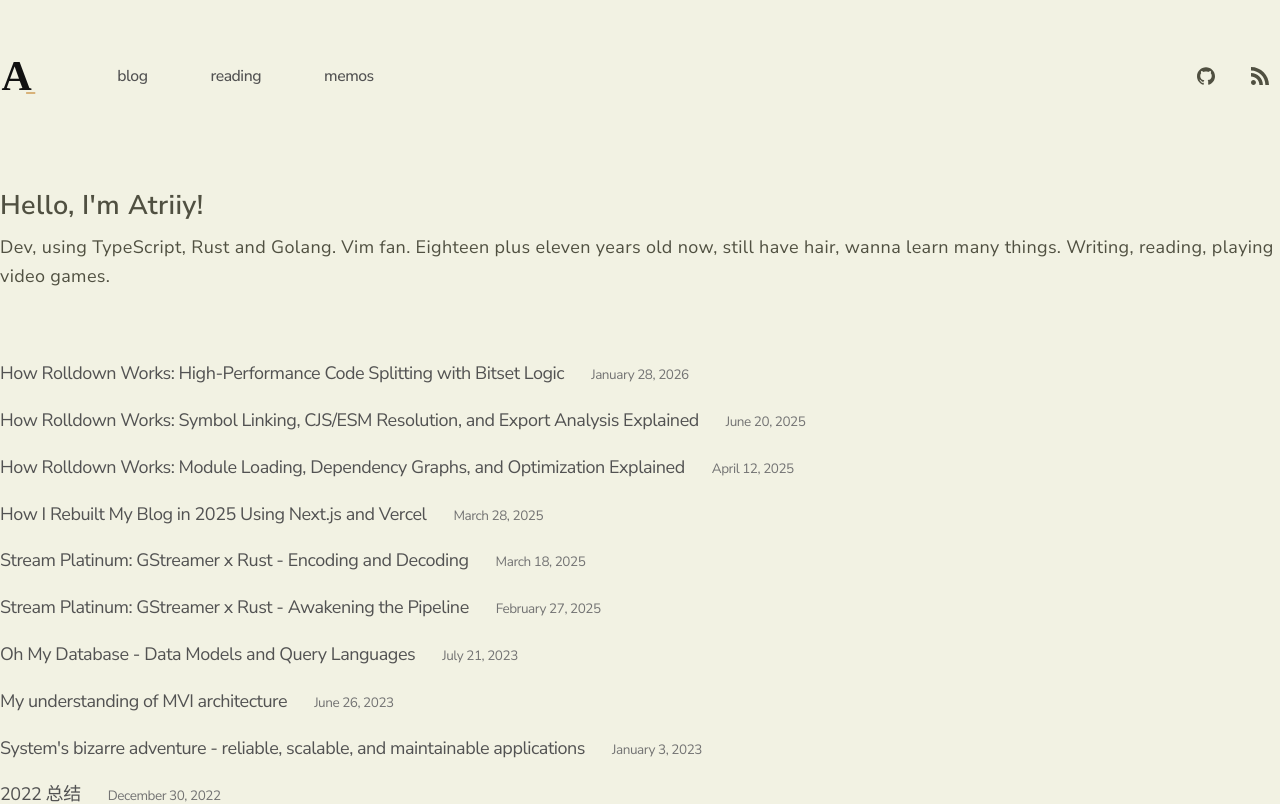
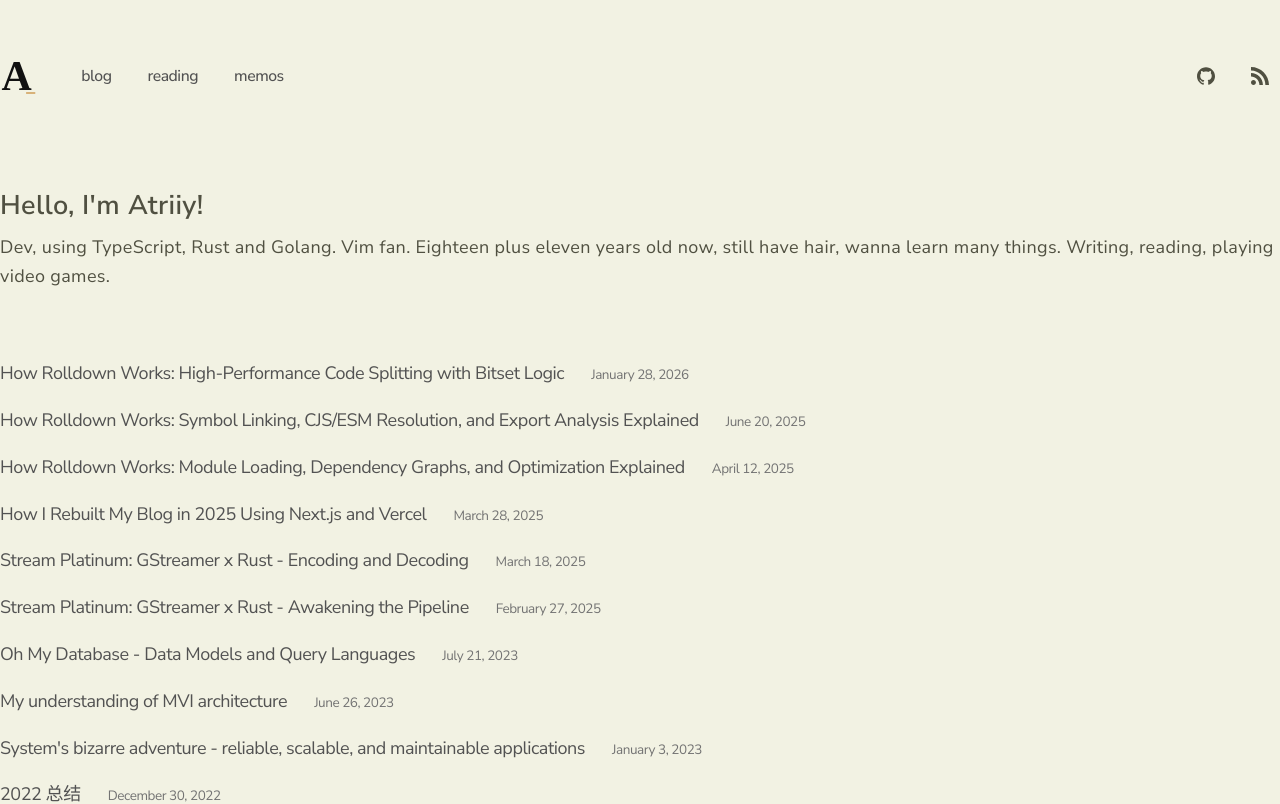
Before and after one commit to ShroXd/atriiy.dev, a Next.js app: page / in a window 1280 px wide. Shown: the top 804 px of the page. Built offline with nearby package versions, Linux system fonts and the light colour scheme.

Commit message:
feat: shrink gap between icon and nav link (#35)

```diff
--- a/app/components/nav.tsx
+++ b/app/components/nav.tsx
@@ -47,6 +47,7 @@ export function Navbar() {
           <div className='flex w-full flex-col flex-wrap gap-6 md:flex-row md:items-center md:justify-between'>
             <div className='flex flex-row flex-wrap items-center gap-x-6 gap-y-2'>
               <NavIcon />
+              <div className='-ml-8'>
                 {Object.entries(navItems).map(([path, { name }]) => {
                   return (
                     <NavLink key={path} href={path}>
@@ -54,6 +55,7 @@ export function Navbar() {
                     </NavLink>
                   )
                 })}
+              </div>
             </div>
             <ul className='flex flex-row items-center gap-3'>
               {socialLinks.map(link => (
```
Lines whose indentation alone changed are shown as unchanged.
